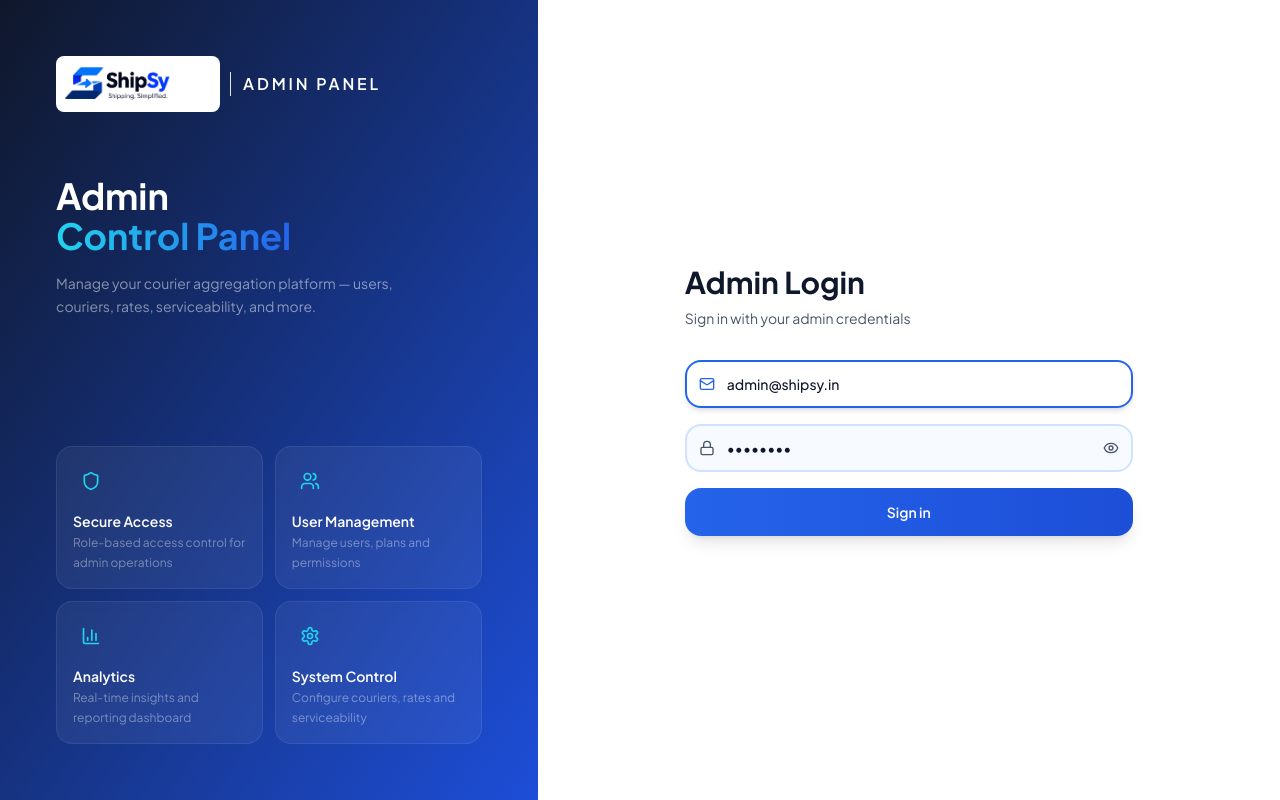
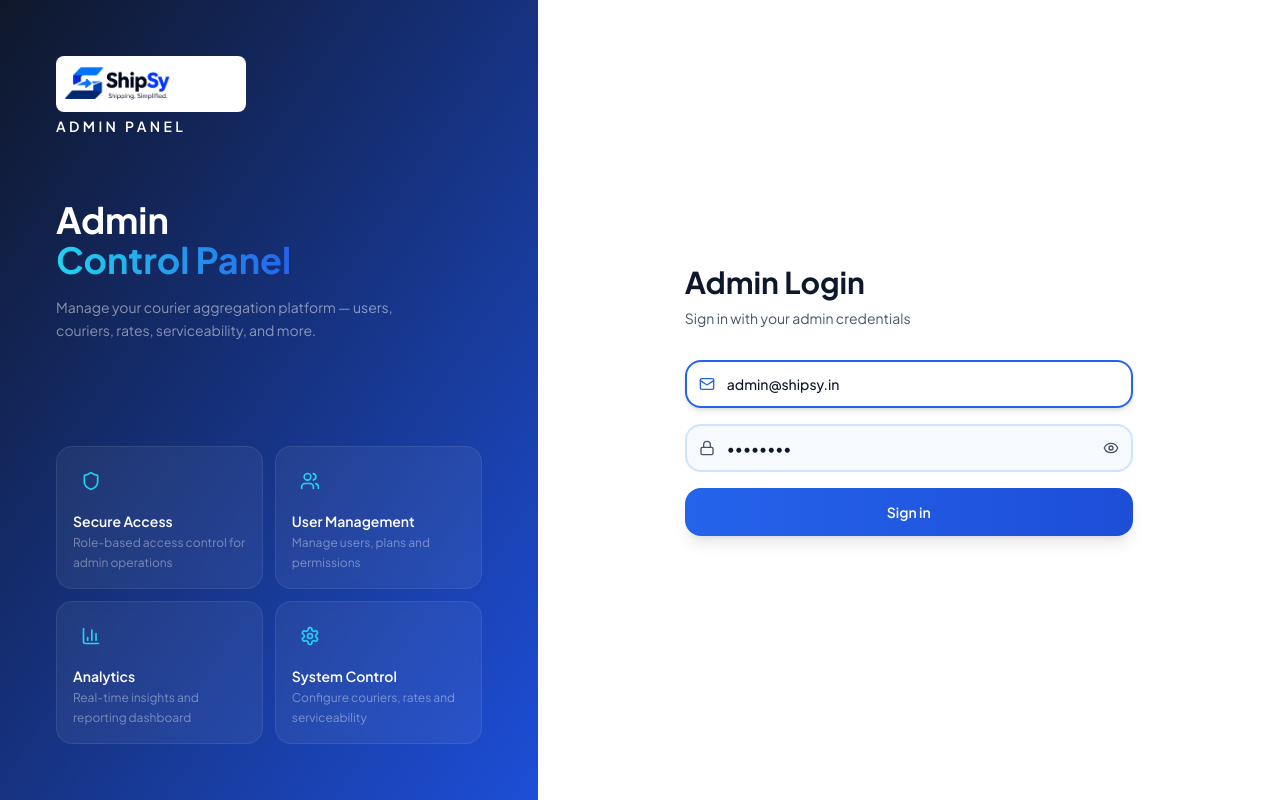
Before and after one commit to Sahil17102/shipsy, a React (Vite) app in the folder admin-panel/: page /login in a window 1280 px wide. Built offline with nearby package versions, Linux system fonts and the light colour scheme; no server answers.

Commit message:
Fix admin sidebar branding layout

```diff
--- a/admin-panel/src/components/common/AppLogo.tsx
+++ b/admin-panel/src/components/common/AppLogo.tsx
@@ -12,9 +12,9 @@
 }
 
 const sizeMap: Record<LogoSize, { logo: string; mark: string; label: string }> = {
-  sm: { logo: "h-10 w-[112px]", mark: "h-9 w-9", label: "text-xs" },
-  md: { logo: "h-12 w-[138px]", mark: "h-10 w-10", label: "text-sm" },
-  lg: { logo: "h-14 w-[164px]", mark: "h-12 w-12", label: "text-base" },
+  sm: { logo: "h-10 w-[148px]", mark: "h-9 w-9", label: "text-[10px]" },
+  md: { logo: "h-12 w-[166px]", mark: "h-10 w-10", label: "text-xs" },
+  lg: { logo: "h-14 w-[190px]", mark: "h-12 w-12", label: "text-sm" },
 };
 
 export function AppLogo({
@@ -29,18 +29,18 @@
   const logoSurface = "rounded-md bg-white px-2 py-1";
 
   const content = showText ? (
-    <>
+    <span className="flex min-w-0 flex-col items-start gap-1">
       <img
         src="/shipsy-logo.png"
         alt="ShipSy - Shipping, Simplified."
-        className={`${logo} ${logoSurface} shrink-0 object-contain object-left`}
+        className={`${logo} ${logoSurface} block shrink-0 object-contain object-left`}
       />
       {label && (
-        <span className={`${labelSize} whitespace-nowrap border-l border-current/20 pl-3 font-semibold uppercase tracking-[0.18em] ${textClassName}`}>
+        <span className={`${labelSize} whitespace-nowrap font-semibold uppercase tracking-[0.24em] ${textClassName}`}>
           {label}
         </span>
       )}
-    </>
+    </span>
   ) : (
     <span className={`${mark} ${logoSurface} inline-flex shrink-0 overflow-hidden`} aria-label="ShipSy">
       <img
@@ -52,16 +52,8 @@
   );
 
   if (to) {
-    return (
-      <Link to={to} className={`flex items-center gap-2.5 no-underline ${className}`} aria-label="Shipsy admin home">
-        {content}
-      </Link>
-    );
+    return <Link to={to} className={`flex items-center no-underline ${className}`} aria-label="Shipsy admin home">{content}</Link>;
   }
 
-  return (
-    <div className={`flex items-center gap-2.5 ${className}`}>
-      {content}
-    </div>
-  );
+  return <div className={`flex items-center ${className}`}>{content}</div>;
 }
--- a/admin-panel/src/components/layout/Sidebar.tsx
+++ b/admin-panel/src/components/layout/Sidebar.tsx
@@ -203,7 +203,7 @@
         collapsed ? "w-[68px]" : "w-60"
       }`}>
         {/* Header */}
-        <div className={`flex items-center h-14 px-4 border-b border-border-light shrink-0 ${collapsed ? "justify-center px-2" : ""}`}>
+        <div className={`flex items-center h-[86px] px-4 border-b border-border-light shrink-0 ${collapsed ? "justify-center px-2" : ""}`}>
           <AppLogo size="sm" showText={!collapsed} />
         </div>
 
@@ -234,7 +234,7 @@
               }}
               className="fixed inset-y-0 left-0 w-60 bg-background-elevated z-50 shadow-xl lg:hidden flex flex-col"
             >
-              <div className="flex items-center h-14 px-4 border-b border-border-light shrink-0">
+              <div className="flex items-center h-[86px] px-4 border-b border-border-light shrink-0">
                 <AppLogo size="sm" />
               </div>
 
```
